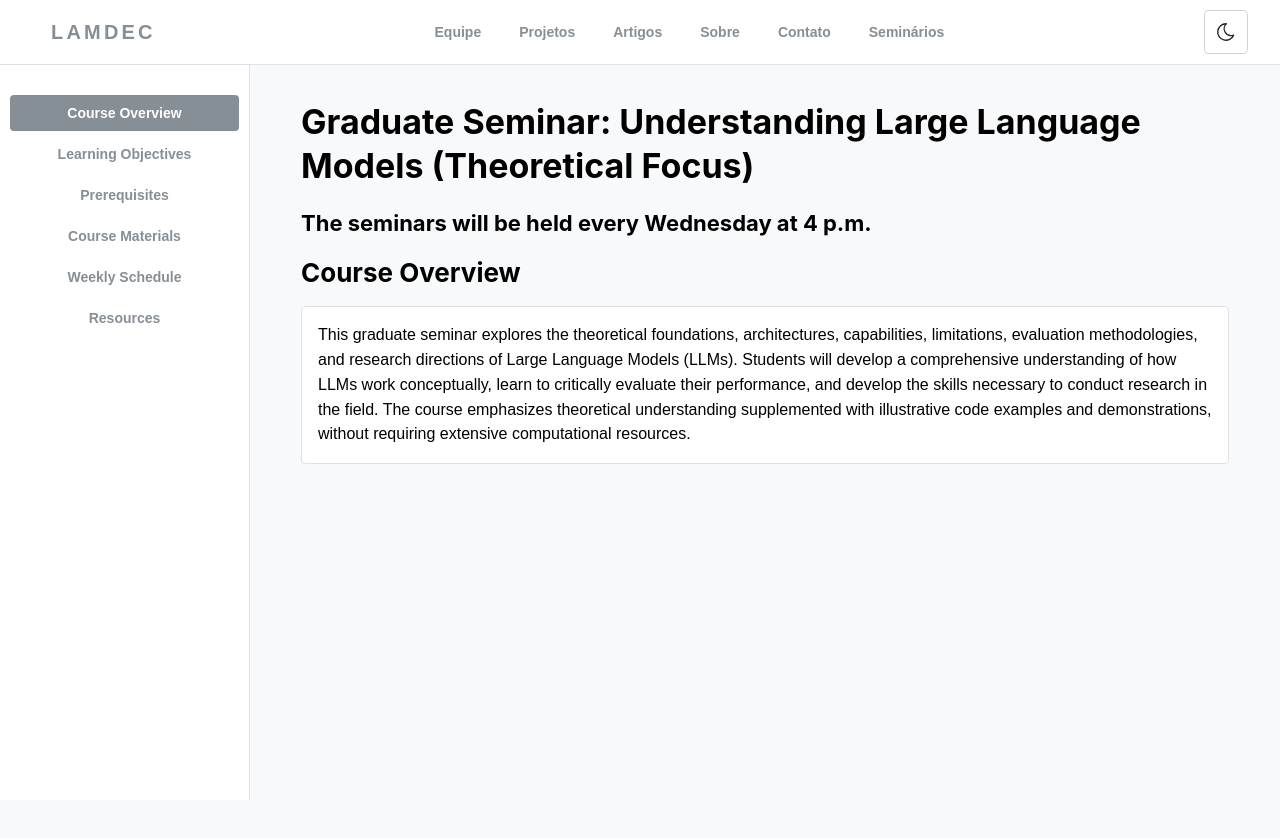
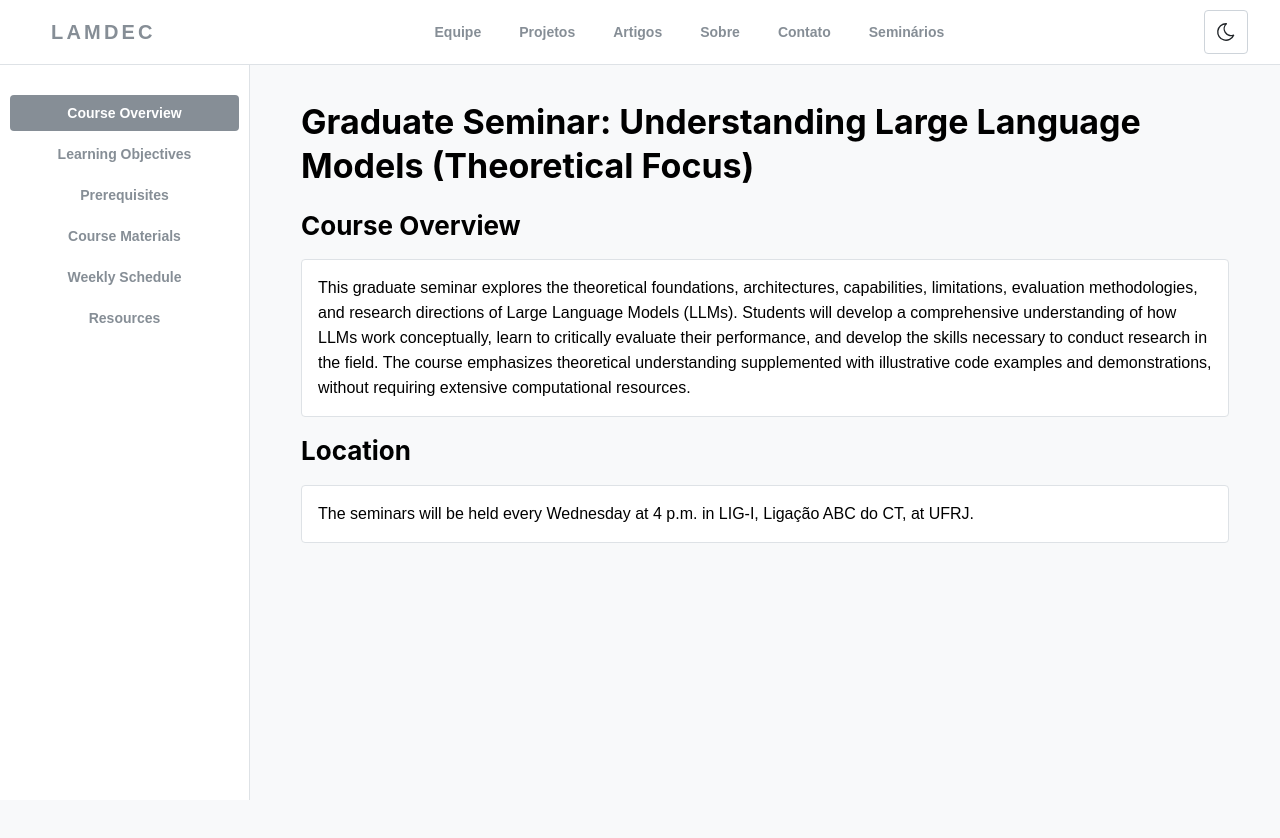
Before and after one commit to LAMDEC/lamdec.github.io, a React (Vite) app: page /#/Seminarios in a window 1280 px wide. Shown: the top 838 px of the page. Built offline with nearby package versions, Linux system fonts and the light colour scheme.

Commit message:
adiciona horario do seminario

```diff
--- a/src/SeminariosPage.tsx
+++ b/src/SeminariosPage.tsx
@@ -362,15 +362,18 @@ export const SeminariosPage: React.FC = () => {
               Graduate Seminar: Understanding Large Language Models (Theoretical
               Focus)
             </Title>
-            <Title order={3} mb="md">
-              The seminars will be held every Wednesday at 4 p.m.{" "}
-            </Title>
             <Title order={2} mb="md">
               Course Overview
             </Title>
 
-            <Paper p="md" withBorder>
+            <Paper p="md" withBorder mb="md">
               <Text>{courseInfo.description}</Text>
+            </Paper>
+            <Title order={2} mb="md">
+              Location
+            </Title>
+            <Paper p="md" withBorder >
+              <Text>The seminars will be held every Wednesday at 4 p.m. in LIG-I, Ligação ABC do CT, at UFRJ.</Text>
             </Paper>
           </Container>
         );
```
